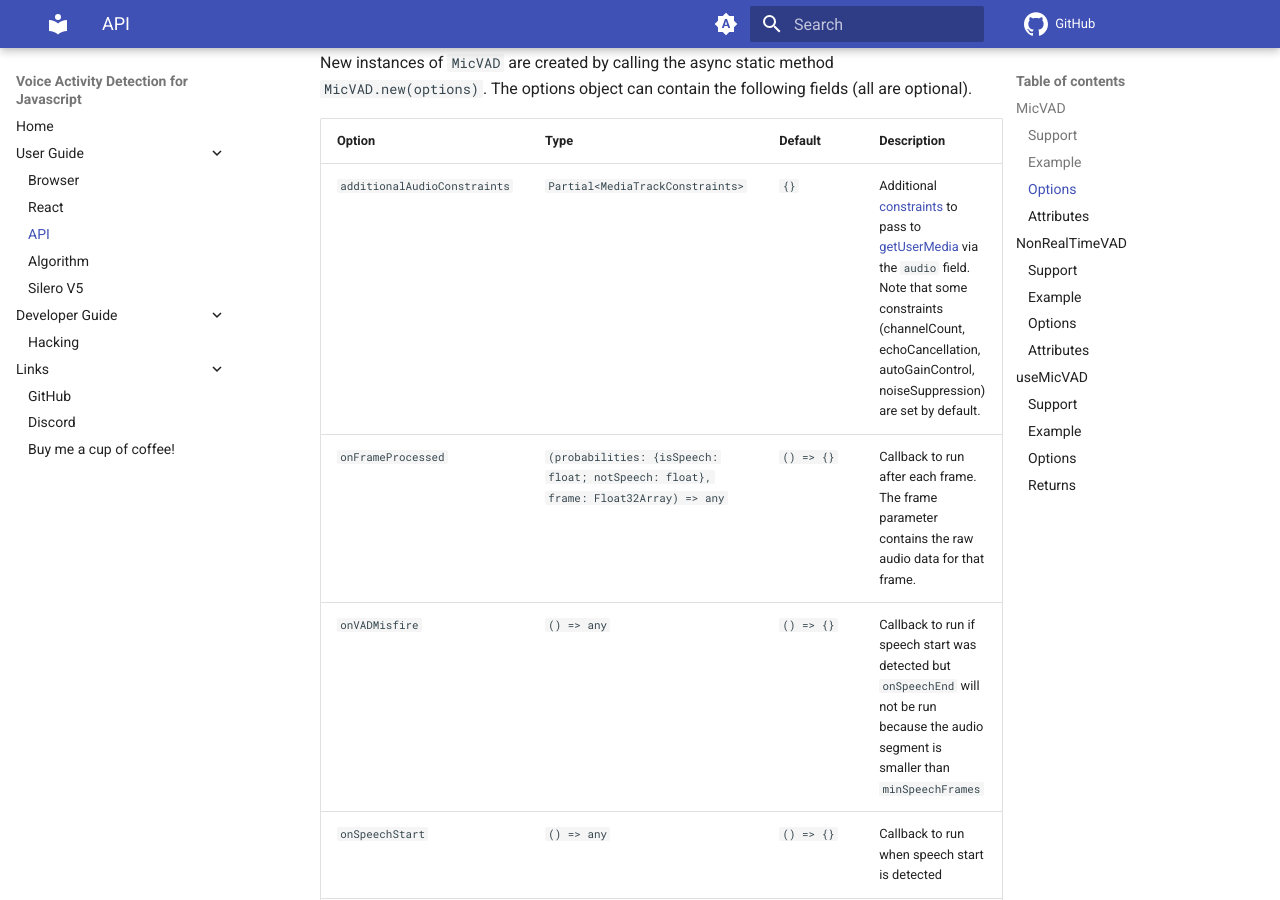
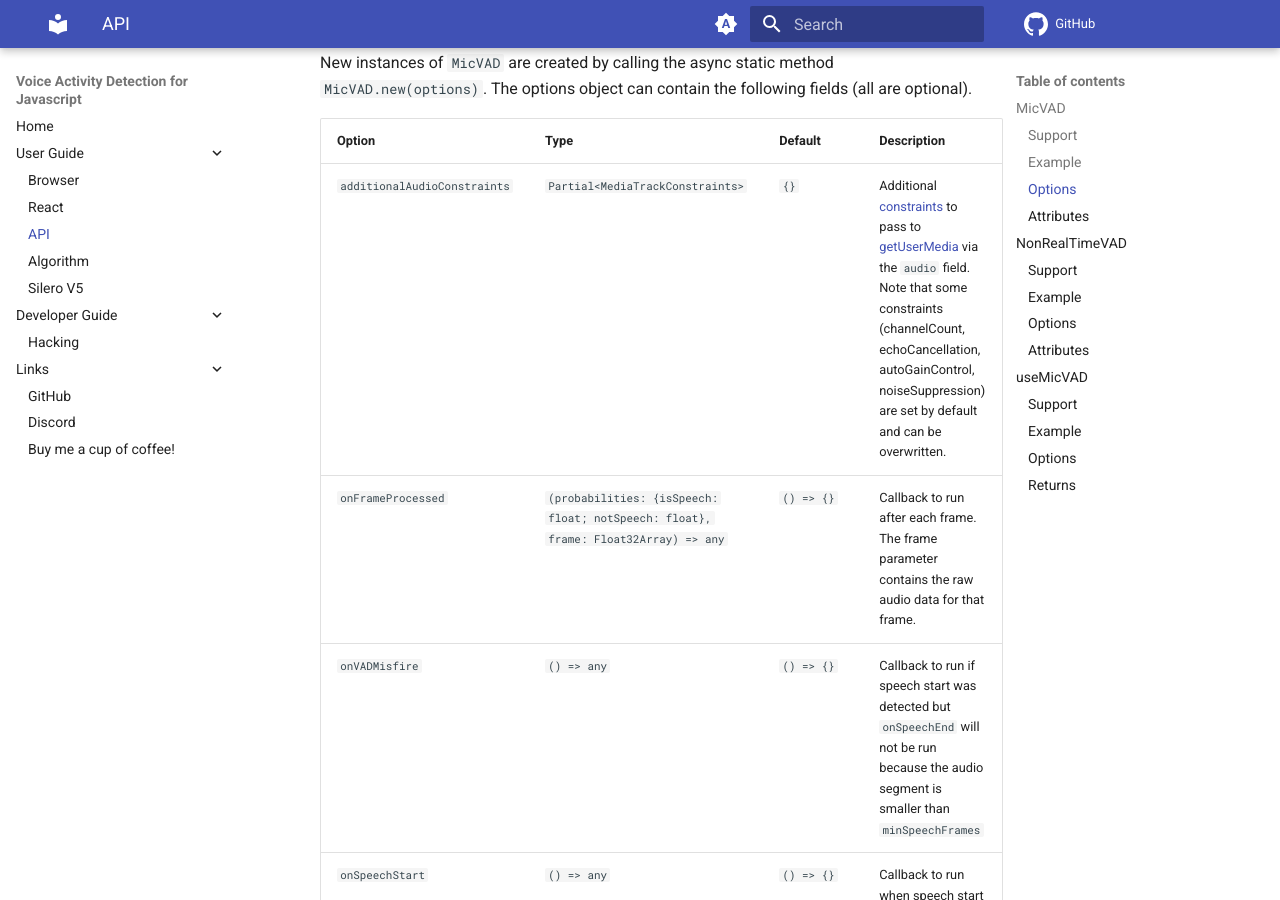
Before and after one commit to ricky0123/vad, an MkDocs documentation site: the page built from docs/user-guide/api.md, in a window 1280 px wide and 900 px high, scrolled down 834 px. Built offline with MkDocs 1.6.1 and Material for MkDocs 9.7.7, drawn with Linux system fonts in a browser that asks for light colours; comment, search, counter and statistics services are not loaded; some of the changed text lies outside the part shown.

Commit message:
Add ability to overwrite default audio constraint (#214)
* Add ability to overwrite default audio constraint

* add changelog

```diff
--- a/docs/user-guide/api.md
+++ b/docs/user-guide/api.md
@@ -27,7 +27,7 @@ New instances of `MicVAD` are created by calling the async static method `MicVAD
 
 | Option                        | Type                                                          | Default                                      | Description                                                                                                                                                                                                       |
 | ----------------------------- | ------------------------------------------------------------- | ---------------------------------------------- | ----------------------------------------------------------------------------------------------------------------------------------------------------------------------------------------------------------------- |
-| `additionalAudioConstraints`  | `Partial<MediaTrackConstraints>`                              | `{}`                                            | Additional [constraints](https://developer.mozilla.org/en-US/docs/Web/API/MediaTrackConstraints) to pass to [getUserMedia](https://developer.mozilla.org/en-US/docs/Web/API/MediaDevices/getUserMedia) via the `audio` field. Note that some constraints (channelCount, echoCancellation, autoGainControl, noiseSuppression) are set by default. |
+| `additionalAudioConstraints`  | `Partial<MediaTrackConstraints>`                              | `{}`                                            | Additional [constraints](https://developer.mozilla.org/en-US/docs/Web/API/MediaTrackConstraints) to pass to [getUserMedia](https://developer.mozilla.org/en-US/docs/Web/API/MediaDevices/getUserMedia) via the `audio` field. Note that some constraints (channelCount, echoCancellation, autoGainControl, noiseSuppression) are set by default and can be overwritten. |
 | `onFrameProcessed`            | `(probabilities: {isSpeech: float; notSpeech: float}, frame: Float32Array) => any` | `() => {}`                                      | Callback to run after each frame. The frame parameter contains the raw audio data for that frame.                                                                                                                    |
 | `onVADMisfire`                | `() => any`                                                   | `() => {}`                                      | Callback to run if speech start was detected but `onSpeechEnd` will not be run because the audio segment is smaller than `minSpeechFrames`                                                                        |
 | `onSpeechStart`               | `() => any`                                                   | `() => {}`                                      | Callback to run when speech start is detected                                                                                                                                                                     |
@@ -126,7 +126,7 @@ The `useMicVAD` hook takes an options object with the following fields (all are
 | Option                        | Type                                                          | Default                                      | Description                                                                                                                                                                                                       |
 | ----------------------------- | ------------------------------------------------------------- | ---------------------------------------------- | ----------------------------------------------------------------------------------------------------------------------------------------------------------------------------------------------------------------- |
 | `startOnLoad`                 | `boolean`                                                     | `true`                                         | Whether to start the VAD automatically when the component loads.                                                                                                                                                |
-| `additionalAudioConstraints`  | `Partial<MediaTrackConstraints>`                              | `{}`                                            | Additional [constraints](https://developer.mozilla.org/en-US/docs/Web/API/MediaTrackConstraints) to pass to [getUserMedia](https://developer.mozilla.org/en-US/docs/Web/API/MediaDevices/getUserMedia) via the `audio` field. Note that some constraints (channelCount, echoCancellation, autoGainControl, noiseSuppression) are set by default. |
+| `additionalAudioConstraints`  | `Partial<MediaTrackConstraints>`                              | `{}`                                            | Additional [constraints](https://developer.mozilla.org/en-US/docs/Web/API/MediaTrackConstraints) to pass to [getUserMedia](https://developer.mozilla.org/en-US/docs/Web/API/MediaDevices/getUserMedia) via the `audio` field. Note that some constraints (channelCount, echoCancellation, autoGainControl, noiseSuppression) are set by default and can be overwritten. |
 | `onFrameProcessed`            | `(probabilities: {isSpeech: float; notSpeech: float}, frame: Float32Array) => any` | `() => {}`                                      | Callback to run after each frame. The frame parameter contains the raw audio data for that frame.                                                                                                                    |
 | `onVADMisfire`                | `() => any`                                                   | `() => {}`                                      | Callback to run if speech start was detected but `onSpeechEnd` will not be run because the audio segment is smaller than `minSpeechFrames`                                                                        |
 | `onSpeechStart`               | `() => any`                                                   | `() => {}`                                      | Callback to run when speech start is detected                                                                                                                                                                     |
```
Also changed, not shown: changelogs/web-changelog.md (+2 -0 lines), 1 other file.
